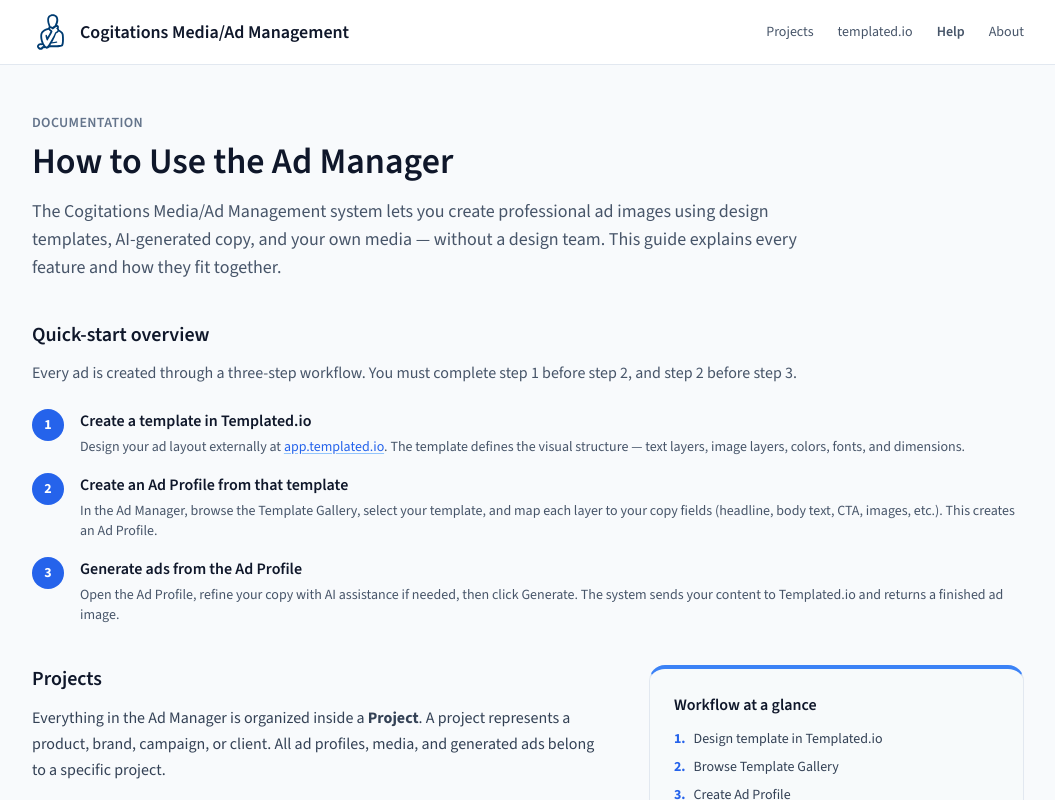
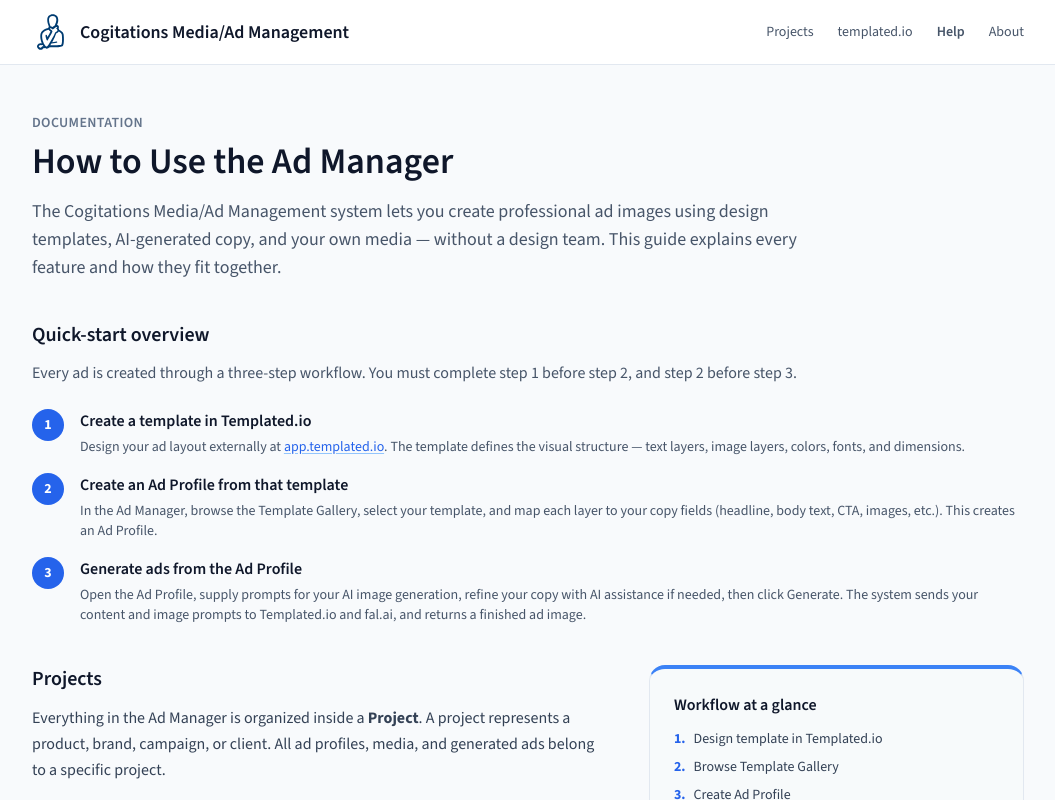
Before and after one commit to ishapiro/ad_generator, a Nuxt app: page /help in a window 1280 px wide. Shown: the top 800 px of the page, without its empty margins (112-1167 px from the left). Built offline with nearby package versions, Linux system fonts and the light colour scheme; no server answers.

Commit message:
Updated help

```diff
--- a/pages/help.vue
+++ b/pages/help.vue
@@ -40,7 +40,7 @@
           <div class="flex h-8 w-8 flex-shrink-0 items-center justify-center rounded-full bg-blue-600 text-sm font-bold text-white">3</div>
           <div>
             <p class="font-semibold text-slate-900">Generate ads from the Ad Profile</p>
-            <p class="mt-1 text-sm text-slate-600">Open the Ad Profile, refine your copy with AI assistance if needed, then click Generate. The system sends your content to Templated.io and returns a finished ad image.</p>
+            <p class="mt-1 text-sm text-slate-600">Open the Ad Profile, supply prompts for your AI image generation, refine your copy with AI assistance if needed, then click Generate. The system sends your content and image prompts to Templated.io and fal.ai, and returns a finished ad image.</p>
           </div>
         </li>
       </ol>
```
